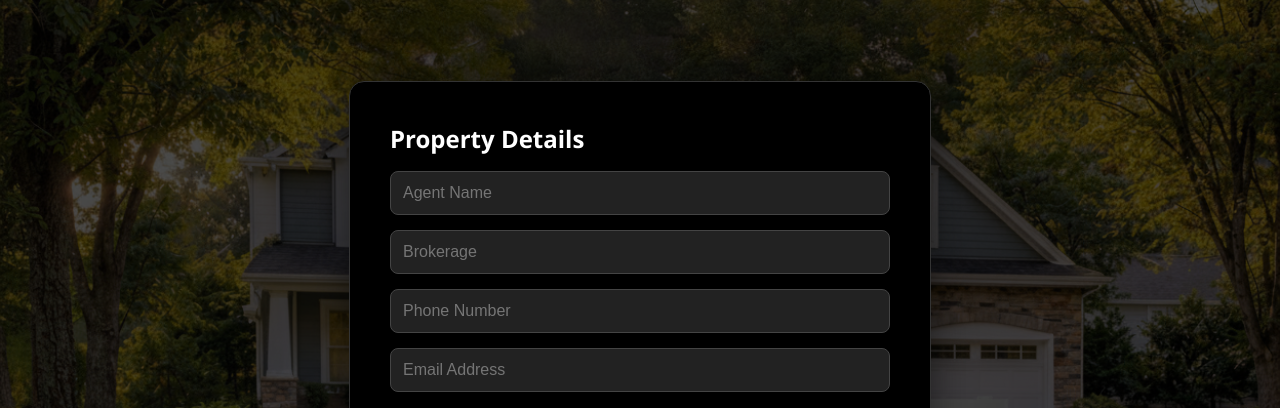
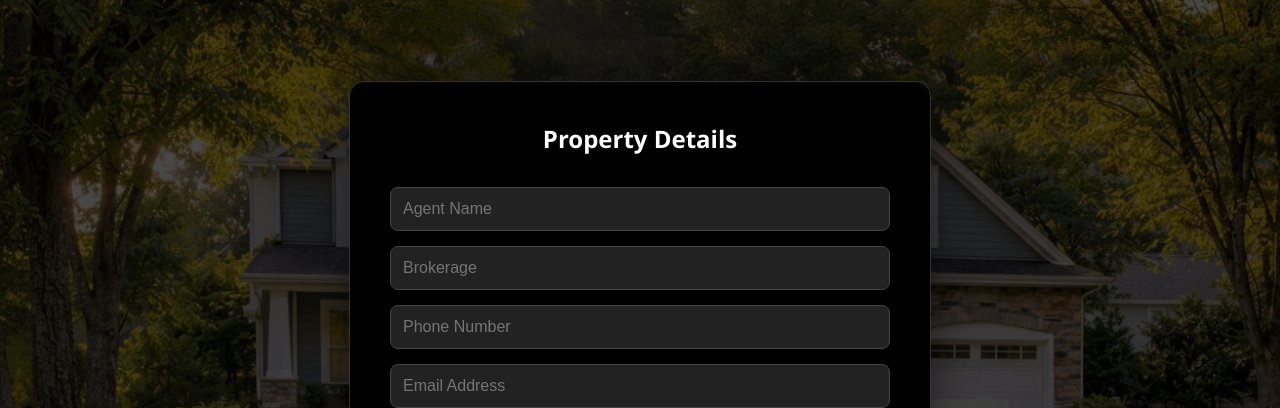
Before and after one commit to one9howard/qr_code_backend, a Flask app: page /submit in a window 1280 px wide. Shown: the part 71-479 px from the top of the page. Run offline with Flask 3, Linux system fonts and the light colour scheme; parts of the project's set-up code (start-up, migrations or seed data) failed here and were passed over; some libraries are stand-ins or nearby versions.

Commit message:
Refine submit header: center title, absolute upgrade link

```diff
--- a/templates/submit.html
+++ b/templates/submit.html
@@ -30,32 +30,32 @@
         {% endif %}
 
         <!-- Header with Optional Upgrade Link & Warning -->
-        <div style="display: flex; justify-content: space-between; align-items: flex-start; margin-bottom: 1rem;">
-            <div>
-                <h2 style="margin: 0;">Property Details</h2>
-                {% if messages %}
-                {% for category, message in messages %}
-                {% if 'add a property' in message.lower() %}
-                <div
-                    style="color: #F59E0B; font-weight: 600; font-size: 0.9rem; margin-top: 6px; display: flex; align-items: center; gap: 6px;">
-                    <svg width="16" height="16" viewBox="0 0 24 24" fill="currentColor">
-                        <path
-                            d="M12 2L1 21h22L12 2zm0 3.516L20.297 19H3.703L12 5.516zM11 10v4h2v-4h-2zm0 6v2h2v-2h-2z" />
-                    </svg>
-                    {{ message }}
-                </div>
-                {% endif %}
-                {% endfor %}
-                {% endif %}
-            </div>
+        <div style="position: relative; text-align: center; margin-bottom: 2rem;">
+
+            <!-- Absolute Top Right Upgrade Link -->
+            {% if messages %}
+            {% for category, message in messages %}
+            {% if 'add a property' in message.lower() %}
+            <a href="{{ url_for('billing.index') }}"
+                style="position: absolute; top: 0; right: 0; color: #2196f3; text-decoration: none; font-weight: 600; font-size: 0.9rem;">
+                Upgrade to Pro
+            </a>
+            {% endif %}
+            {% endfor %}
+            {% endif %}
+
+            <h2 style="margin: 0; display: inline-block;">Property Details</h2>
 
             {% if messages %}
             {% for category, message in messages %}
             {% if 'add a property' in message.lower() %}
-            <a href="{{ url_for('billing.index') }}"
-                style="color: #2196f3; text-decoration: none; font-weight: 600; font-size: 0.9rem; padding-top: 4px;">
-                Upgrade to Pro
-            </a>
+            <div
+                style="color: #F59E0B; font-weight: 600; font-size: 0.9rem; margin-top: 8px; display: flex; align-items: center; justify-content: center; gap: 6px;">
+                <svg width="16" height="16" viewBox="0 0 24 24" fill="currentColor">
+                    <path d="M12 2L1 21h22L12 2zm0 3.516L20.297 19H3.703L12 5.516zM11 10v4h2v-4h-2zm0 6v2h2v-2h-2z" />
+                </svg>
+                {{ message }}
+            </div>
             {% endif %}
             {% endfor %}
             {% endif %}
```
